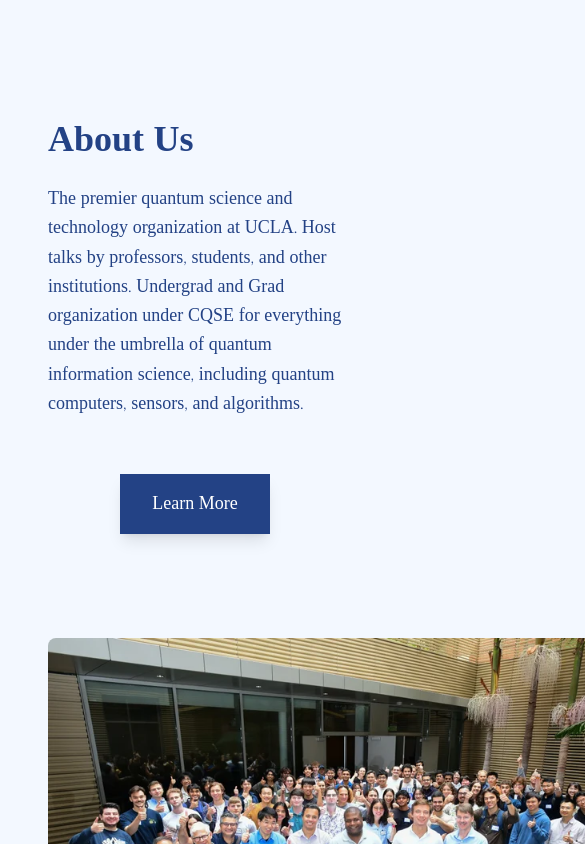
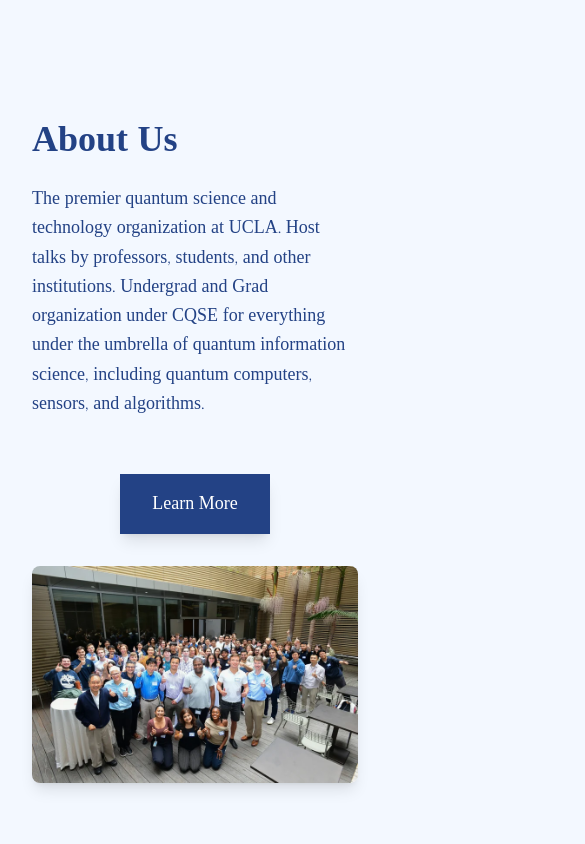
Before and after one commit to qcsa-at-ucla/qcsa, a Next.js app: page / in a window 390 px wide. Shown: the part 900-1744 px from the top of the page, 585 px wide, since content can reach past the window. Built offline with nearby package versions, Linux system fonts and the light colour scheme.

Commit message:
fixed mobile aboutme image issue

```diff
--- a/src/app/Components/AboutUs.tsx
+++ b/src/app/Components/AboutUs.tsx
@@ -6,10 +6,10 @@ export default function AboutUs() {
     <div className="min-h-screen flex flex-col">
       {/* Main About Us Section */}
       <section className="py-16 px-4 sm:px-6 lg:px-8 bg-[#F3F8FF] flex-grow">
-        <div className="max-w-full mx-auto px-8">
-          <div className="flex flex-col lg:flex-row justify-between items-start w-full gap-16">
+        <div className="max-w-full mx-auto px-4 sm:px-6 lg:px-8">
+          <div className="flex flex-col lg:flex-row justify-between items-start w-full gap-8 lg:gap-16">
             {/* Text Content Section */}
-            <div className="lg:w-6/12 lg:ml-8">
+            <div className="lg:w-6/12 lg:ml-8 w-full">
               <div className="space-y-8 text-left">
                 <h2 className="text-4xl md:text-5xl font-bold font-kantumruy text-[#234285] mb-6">
                   About Us
@@ -39,15 +39,15 @@ export default function AboutUs() {
             </div>
 
             {/* Image Section */}
-            <div className="lg:w-12/12 lg:mr-8">
-              <div className="flex justify-end">
-                <div className="w-150 h-120 flex items-center justify-center">
+            <div className="lg:w-6/12 lg:mr-8 w-full">
+              <div className="flex justify-center lg:justify-end">
+                <div className="w-full max-w-md lg:max-w-lg xl:max-w-xl relative">
                   <Image
                     src="/images/about-me-photo.png"
                     alt="QCSA Team Photo"
                     width={600}
                     height={480}
-                    className="object-cover rounded-lg"
+                    className="w-full h-auto object-cover rounded-lg shadow-lg"
                   />
                 </div>
               </div>
```
